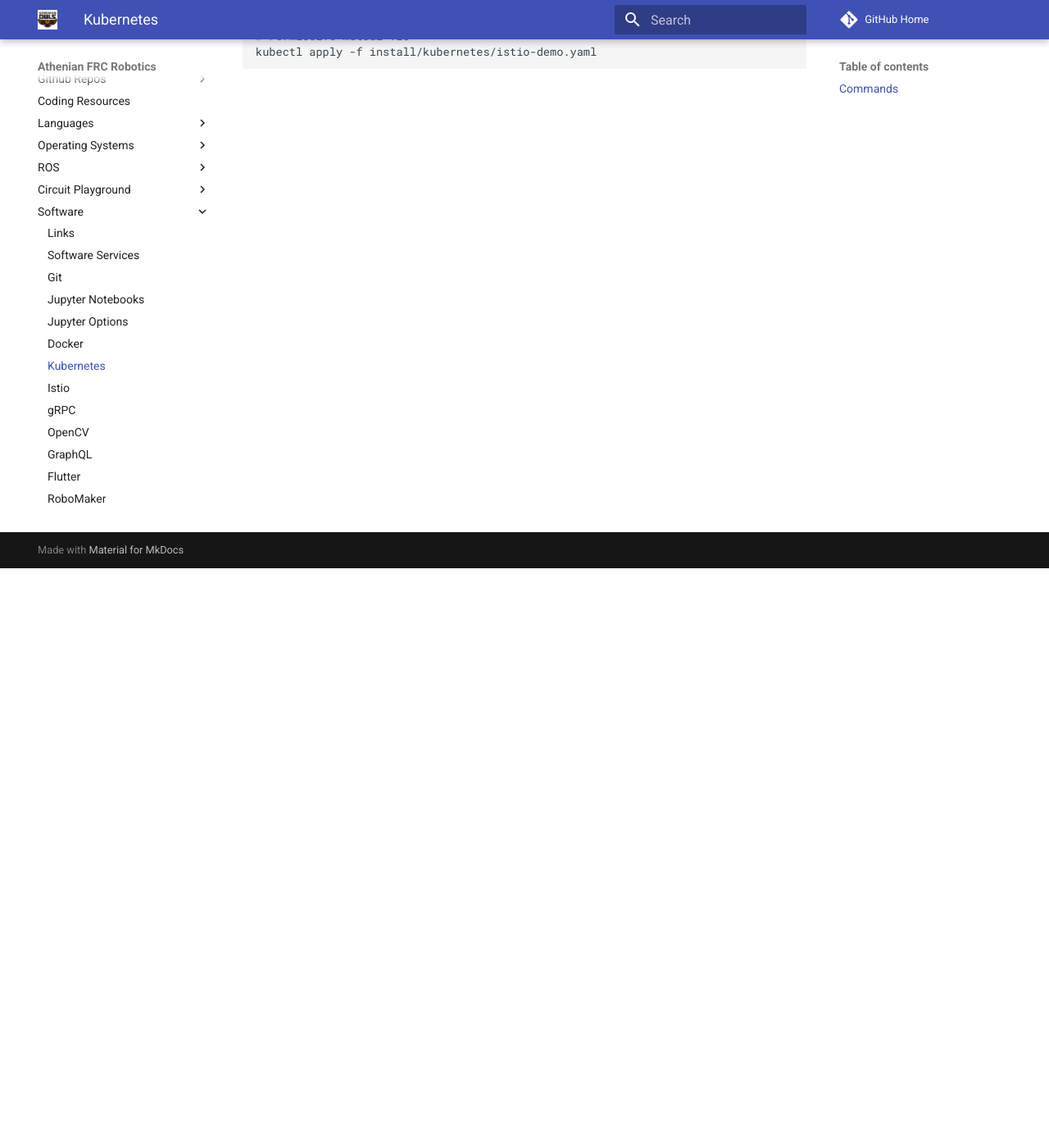
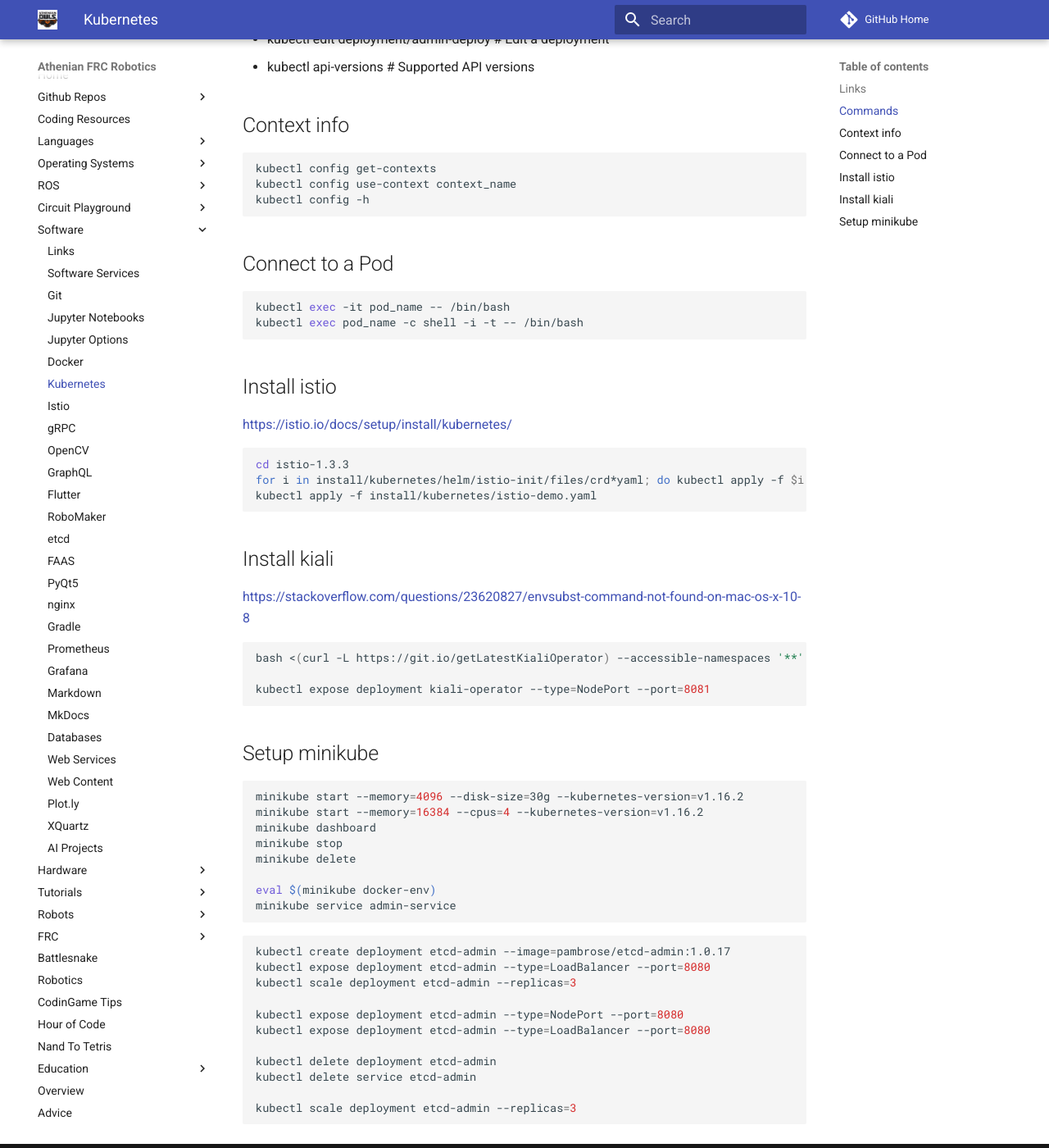
Before and after one commit to athenian-robotics/athenian-robotics-mkdocs, an MkDocs documentation site: the page built from docs/kubernetes.md, in a window 1280 px wide and 1400 px high, scrolled down 707 px. Shown: the whole window at 82% size. Built offline with MkDocs 1.6.1 and Material for MkDocs 9.7.7, drawn with Linux system fonts in a browser that asks for light colours; comment, search, counter and statistics services are not loaded; some of the changed text lies outside the part shown.

Commit message:
Update docs

````diff
--- a/docs/kubernetes.md
+++ b/docs/kubernetes.md
@@ -1,7 +1,10 @@
 # Kubernetes Notes
 
+## Links
 * [What is Kubernetes?](https://www.redhat.com/en/topics/containers/what-is-kubernetes)
 * [Run Kubernetes Locally](https://github.com/kubernetes/minikube)
+* [Creating a Deployment](https://kubernetes.io/docs/concepts/workloads/controllers/deployment/)
+* [Service Discovery](http://kubernetesbyexample.com/sd/)
 
 ## Commands
 * kubectl cluster-info
@@ -11,15 +14,61 @@
 * kubectl run kubernetes-bootcamp --image=gcr.io/google-samples/kubernetes-bootcamp:v1 --port=8080
 * kubectl get deployments
 * kubectl proxy (in a second window)
+* kubectl logs pod_name                 # View logs
+* kubectl edit deployment/admin-deploy  # Edit a deployment
+* kubectl api-versions                  # Supported API versions
+
+## Context info
+```bash
+kubectl config get-contexts
+kubectl config use-context context_name
+kubectl config -h
+```
+
+## Connect to a Pod
+```bash
+kubectl exec -it pod_name -- /bin/bash
+kubectl exec pod_name -c shell -i -t -- /bin/bash
+```
+
+## Install istio
+https://istio.io/docs/setup/install/kubernetes/
+```bash
+cd istio-1.3.3
+for i in install/kubernetes/helm/istio-init/files/crd*yaml; do kubectl apply -f $i; done
+kubectl apply -f install/kubernetes/istio-demo.yaml
+```
+
+## Install kiali
+https://stackoverflow.com/questions/23620827/envsubst-command-not-found-on-mac-os-x-10-8
+```bash
+bash <(curl -L https://git.io/getLatestKialiOperator) --accessible-namespaces '**'
+
+kubectl expose deployment kiali-operator --type=NodePort --port=8081
+```
+
+## Setup minikube
+```bash
+minikube start --memory=4096 --disk-size=30g --kubernetes-version=v1.16.2
+minikube start --memory=16384 --cpus=4 --kubernetes-version=v1.16.2
+minikube dashboard
+minikube stop
+minikube delete
+
+eval $(minikube docker-env)
+minikube service admin-service
+```
 
 ```bash
-minikube start --memory=16384 --cpus=4 --kubernetes-version=v1.16.0
+kubectl create deployment etcd-admin --image=pambrose/etcd-admin:1.0.17
+kubectl expose deployment etcd-admin --type=LoadBalancer --port=8080
+kubectl scale deployment etcd-admin --replicas=3
 
-minikube dashboard
+kubectl expose deployment etcd-admin --type=NodePort --port=8080
+kubectl expose deployment etcd-admin --type=LoadBalancer --port=8080
 
-cd ~/istio-home
-for i in install/kubernetes/helm/istio-init/files/crd*yaml; do kubectl apply -f $i; done
+kubectl delete deployment etcd-admin
+kubectl delete service etcd-admin
 
-# Permissive mutual TLS
-kubectl apply -f install/kubernetes/istio-demo.yaml
+kubectl scale deployment etcd-admin --replicas=3
 ```
````
